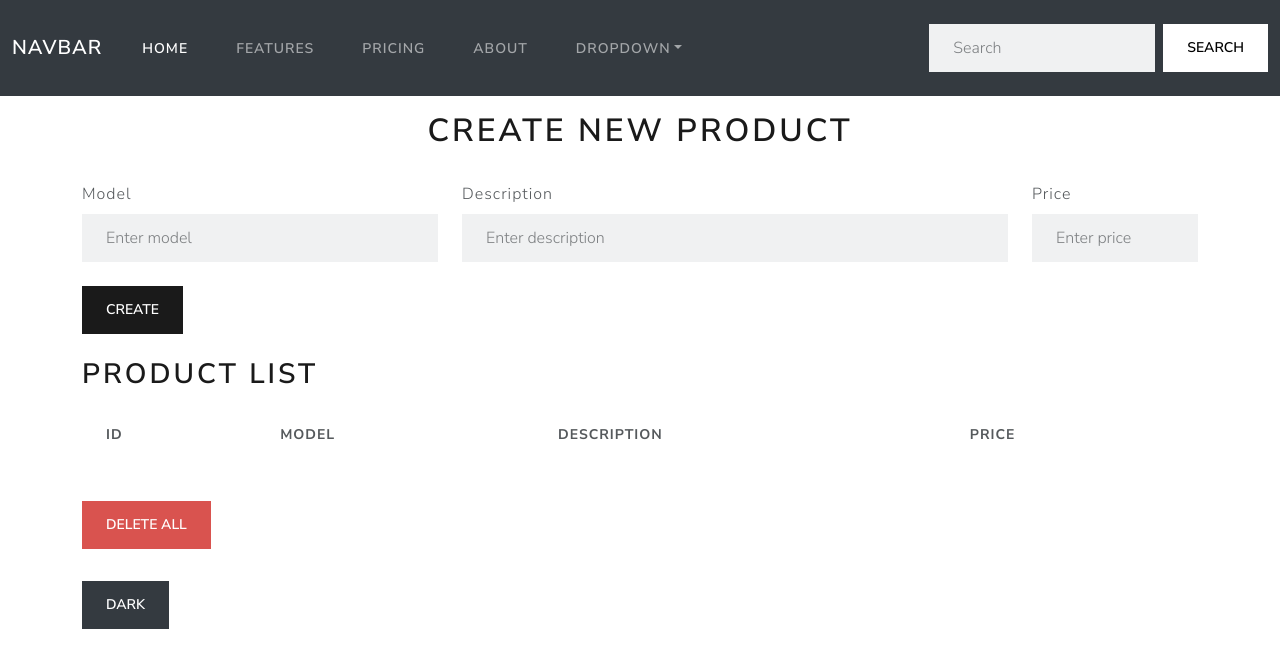
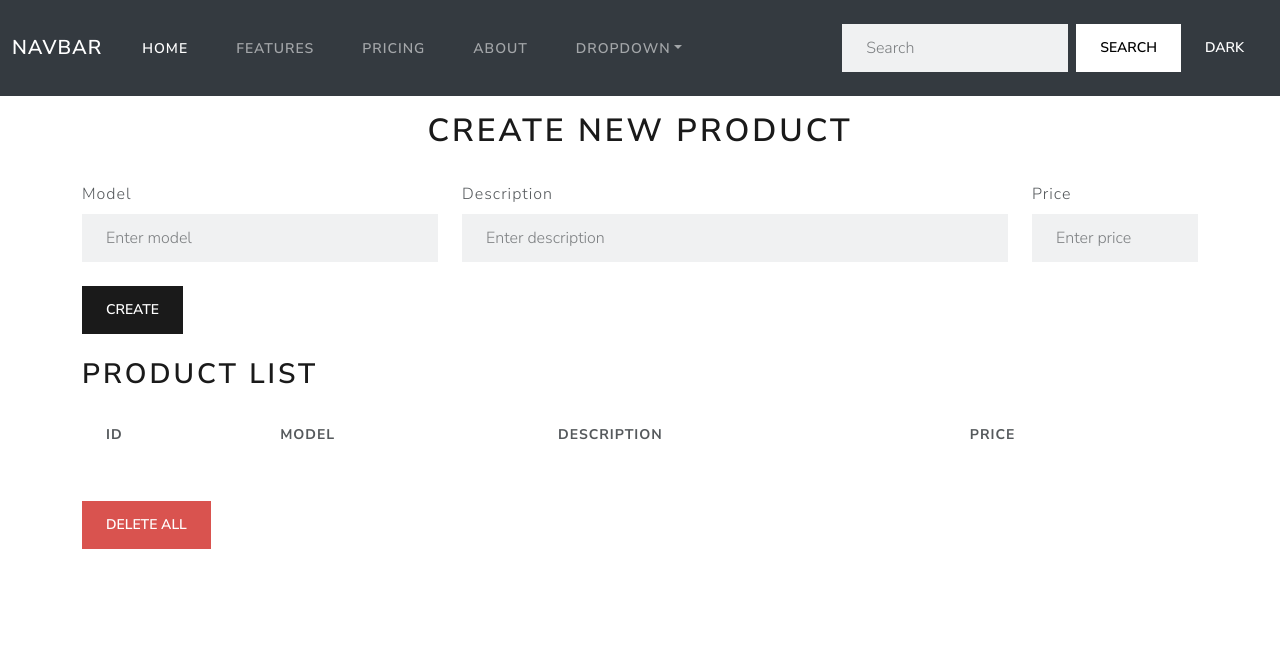
Before and after one commit to yrakhwas/StorePD422, a plain HTML site: page index.html in a window 1280 px wide. Both pictures are taken after a click on the button "LIGHT". Drawn offline with Linux system fonts and the light colour scheme.

```diff
--- a/index.html
+++ b/index.html
@@ -5,6 +5,11 @@
     <meta name="viewport" content="width=device-width, initial-scale=1.0">
     <title>Document</title>
     <link rel="stylesheet" href="bootstrap.css">
+    <style>
+      nav {
+        transition: all .3s;
+      }
+    </style>
 </head>
 <body>
     <nav id="navbar" class="navbar navbar-expand-lg bg-dark" data-bs-theme="dark">
@@ -44,6 +49,7 @@
         <input class="form-control me-sm-2" type="search" placeholder="Search">
         <button class="btn btn-secondary my-2 my-sm-0" type="submit">Search</button>
       </form>
+      <button type="button" class="btn btn-dark" id="theme-btn">Light</button>
     </div>
   </div>
 </nav>
@@ -92,7 +98,7 @@
 </table>
 <button type="button" class="btn btn-danger mt-3" id="delete-btn">Delete All</button>
 <hr>
-<button type="button" class="btn btn-dark" id="theme-btn">Light</button>
+
 </div>
 
 <script src="main.js"></script>
--- a/main.js
+++ b/main.js
@@ -10,7 +10,7 @@
 
 const nav = document.getElementById("navbar");
 
-
+const buttons = document.getElementsByClassName("btn");
 
 
 
@@ -19,12 +19,15 @@
 themeBtn.onclick = (event) =>{
     event.preventDefault();
     console.log("Theme button clicked");
+    nav.getAttributeNames("data-bs-theme") === "dark" ? "light" : "dark";
    if(themeBtn.innerHTML == "Light")
    {
     themeBtn.innerHTML = "Dark";
     nav.classList.remove("bg-light");
 
     nav.classList.add("bg-dark");
+
+
 
    }
    else
@@ -43,6 +46,13 @@
 {
     products = [];
     tableBody.innerHTML = "";
+
+    // for (let i = 0; i < buttons.length; i++) {
+    //     buttons[i].classList.remove("btn-primary");
+    //     buttons[i].classList.add("btn-danger");
+    //     buttons[i].innerHTML = "Clicked";
+    // }
+
 }
 
 function addProductToTable(product)
```
